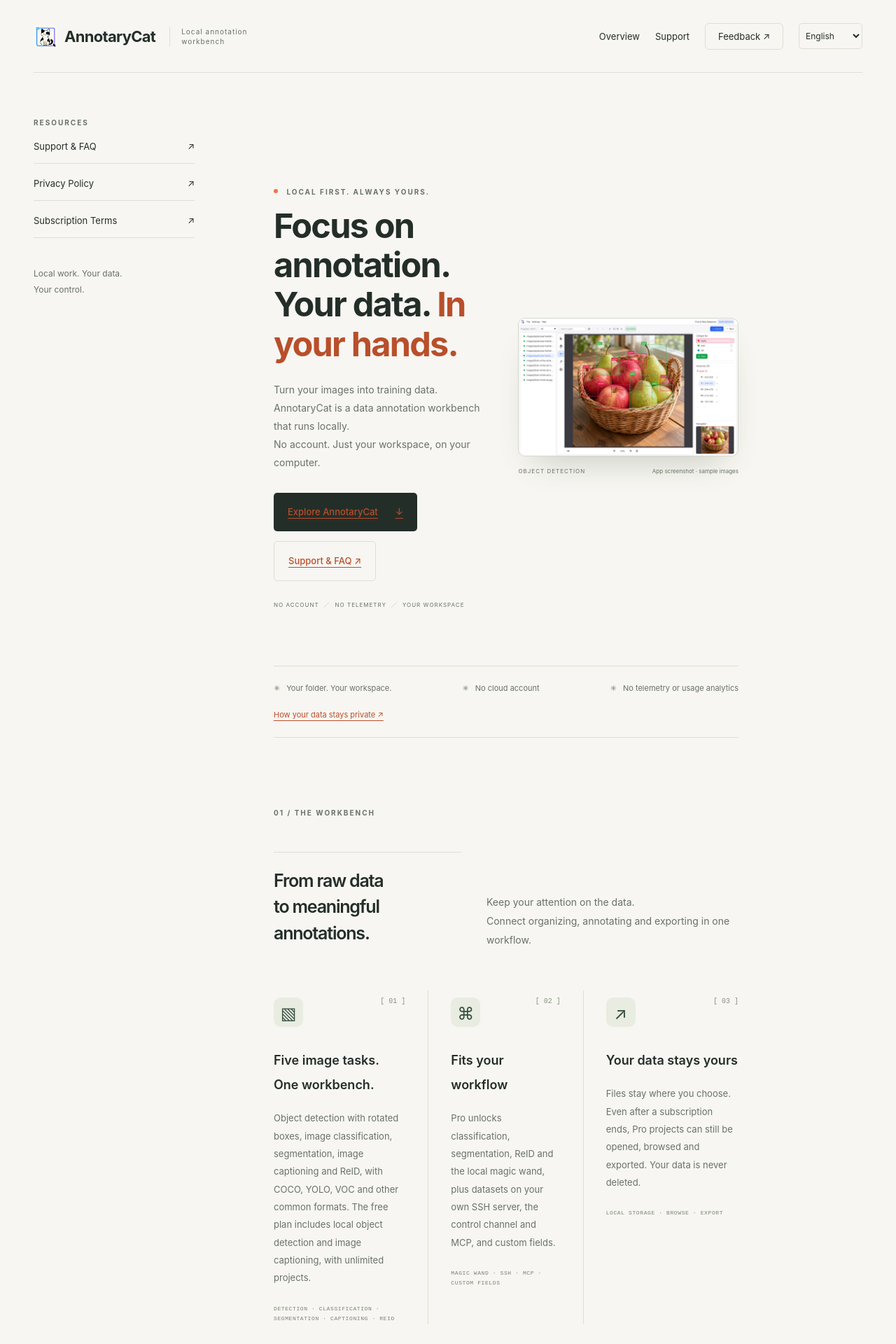
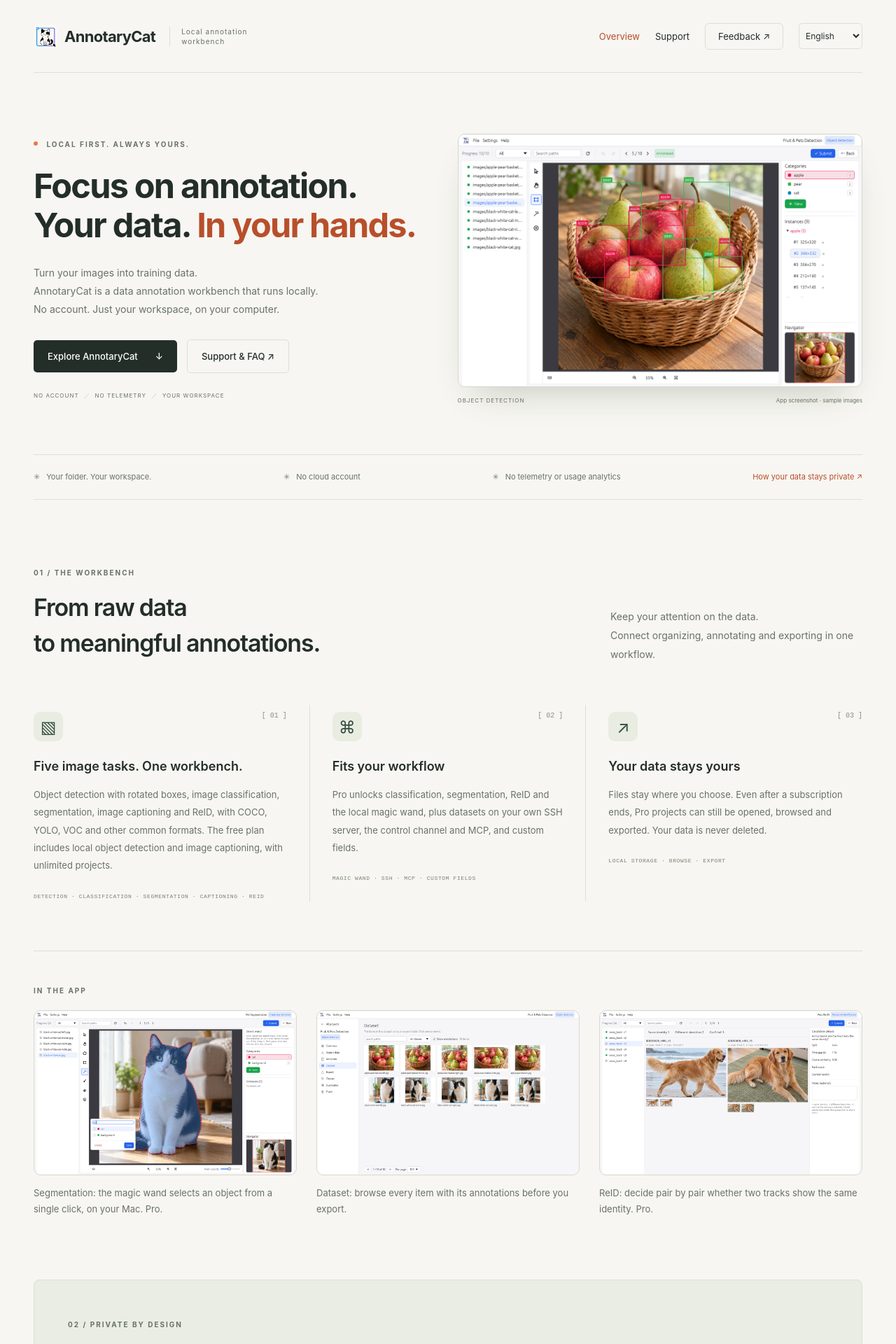
Before and after one commit to seagochen/AnnotaryCat, a Jekyll site: the page built from docs/index.md, in a window 1280 px wide. Shown: the top 1920 px of the page at 70% size. Built offline with Jekyll 4.4.1, drawn with Linux system fonts in a browser that asks for light colours.

Commit message:
Fix the homepage front matter
The description added in db118cb holds ": ", which YAML read as a
mapping, so the front matter failed to parse, page.home was unset and
the homepage was rendered inside the document layout. Quote it.

Co-Authored-By: Claude Opus 5.5 <noreply@anthropic.com>

```diff
--- a/docs/index.md
+++ b/docs/index.md
@@ -2,7 +2,7 @@
 title: AnnotaryCat
 permalink: /
 home: true
-description: A local annotation workbench for machine-learning images: detection, classification, segmentation, captioning and ReID. Your data stays in your hands.
+description: "A local annotation workbench for machine-learning images: detection, classification, segmentation, captioning and ReID. Your data stays in your hands."
 ---
 <section class="hero wrap">
   <div class="hero-copy"><p class="eyebrow"><span class="status-dot"></span> <span data-i18n="localFirst">LOCAL FIRST. ALWAYS YOURS.</span></p><h1><span data-i18n="heroA">Focus on annotation.</span><br><span data-i18n="heroB">Your data.</span><span><span data-i18n="heroC">In your hands.</span></span></h1><p class="hero-description"><span data-i18n="introA">Turn your images into training data.</span><br><span data-i18n="introB">AnnotaryCat is a data annotation workbench that runs locally.</span><br><span data-i18n="introC">No account. Just your workspace, on your computer.</span></p><div class="actions"><a class="button primary" href="#workbench"><span data-i18n="discover">Explore AnnotaryCat</span> <span>↓</span></a><a class="button secondary" href="{{ '/support/' | relative_url }}"><span data-i18n="supportCta">Support &amp; FAQ ↗</span></a></div><p class="hero-note"><span data-i18n="noAccount">NO ACCOUNT</span> <span>／</span> <span data-i18n="noTelemetry">NO TELEMETRY</span> <span>／</span> <span data-i18n="workspaceLabel">YOUR WORKSPACE</span></p></div>
```
